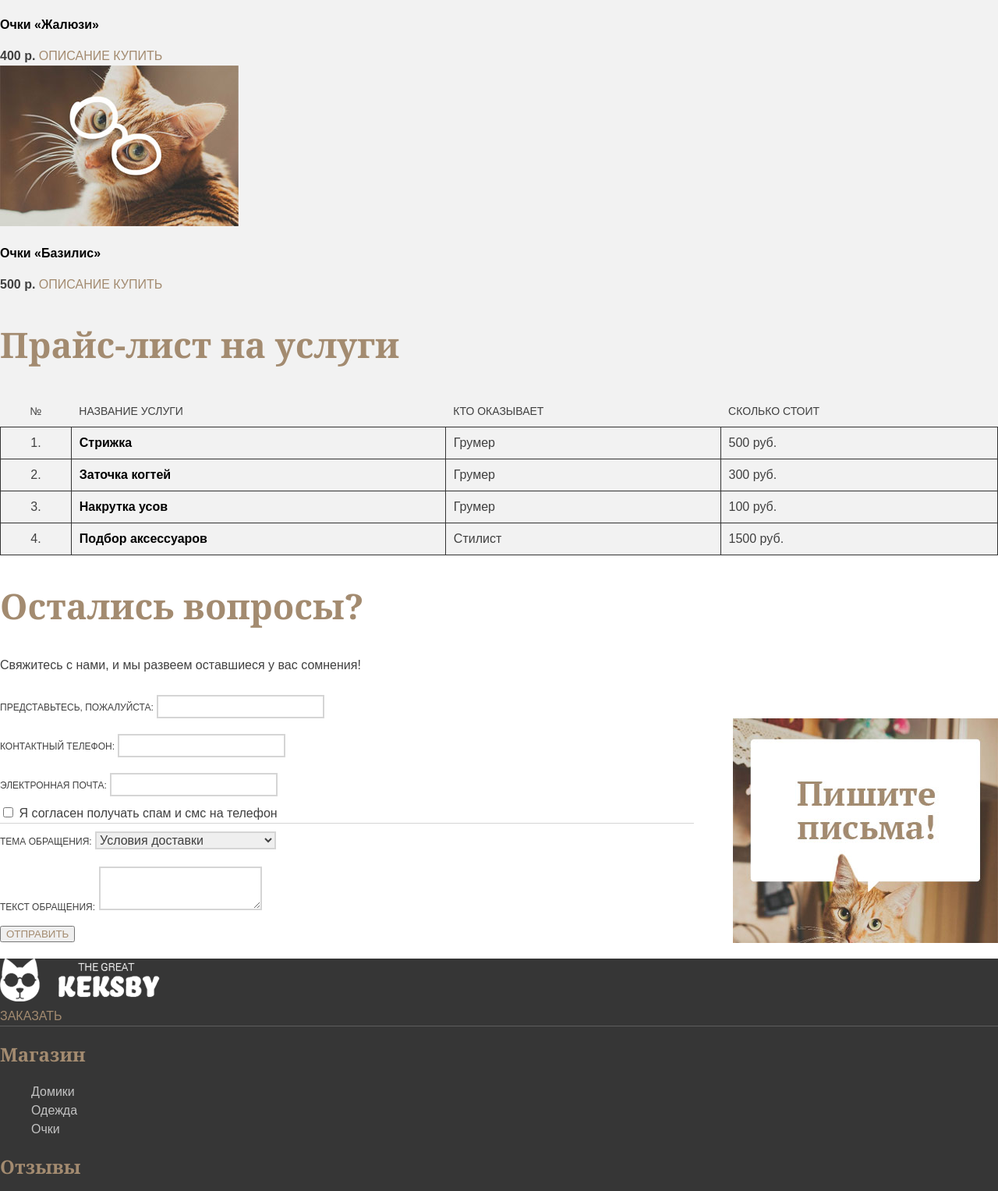
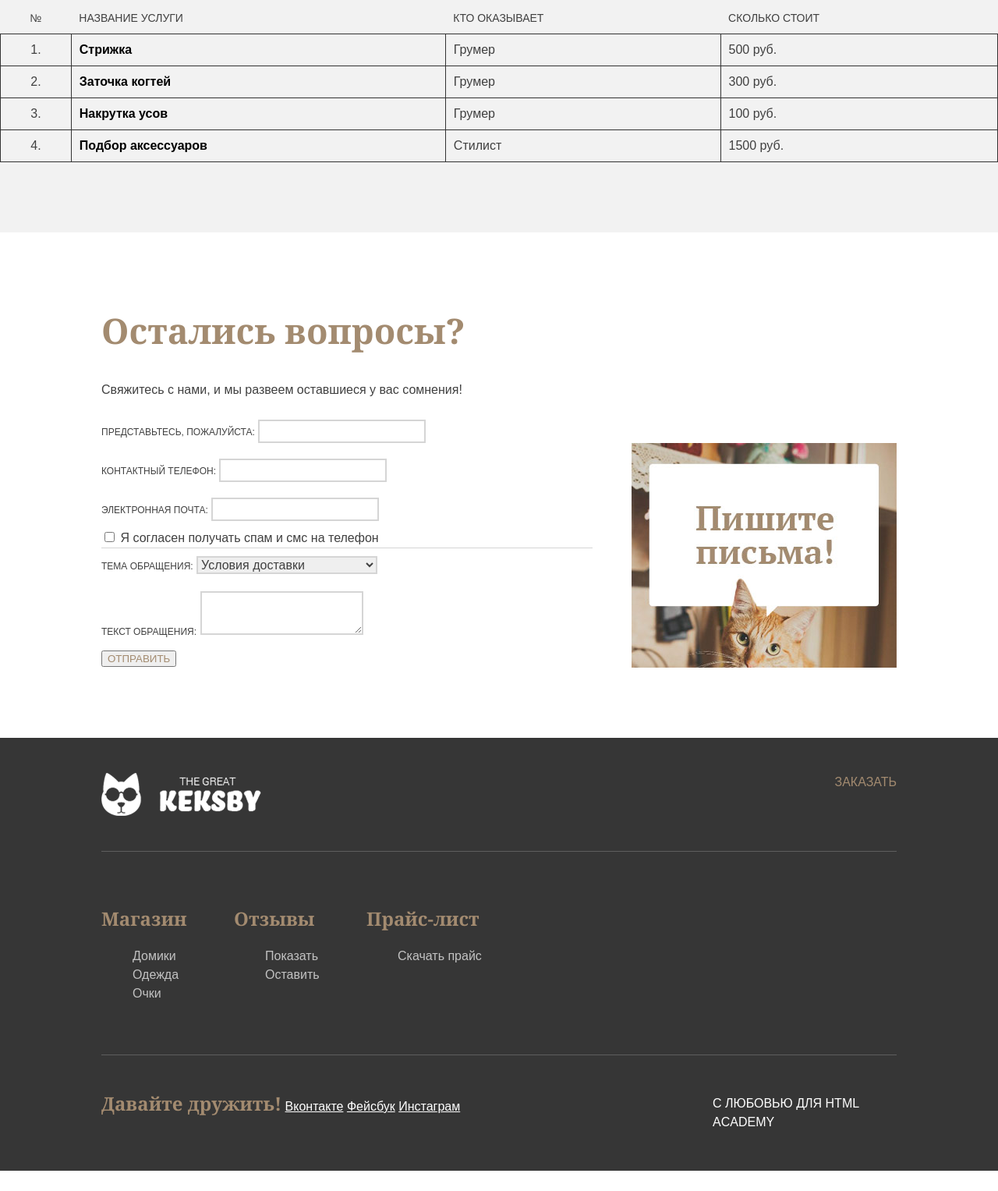
Before and after one commit to AlexKabanau/Keks, a plain HTML site: page index.html in a window 1280 px wide. Shown: the part 2713-4240 px from the top of the page at 78% size. After the commit the page ends 4214 px from the top, so only its background shows below. Drawn offline with Linux system fonts and the light colour scheme.

Commit message:
add greed to whole page

```diff
--- a/index.html
+++ b/index.html
@@ -77,9 +77,10 @@
 
 
     <div class="reviews">
+      <div class="container">
       <h2 class="section-title">Довольные коты</h2>
       <a class="btn" href="#" title="Посмотреть все отзывы">Все отзывы</a>
-      <div class="reviews-list">
+      <div class="reviews-list cleafix">
         <blockquote class="review-item">
           <p>Спасибо Кексу за давно напрашивающуюся идею! Набрал себе очков на все случаи жизни: для чтения и для вечеринки с котанами B-)</p>
           <cite class="review-author">Барсик, г. Москва</cite>
@@ -89,13 +90,15 @@
           <cite class="review-author">Мурка, г. Санкт-Петербург</cite>
         </blockquote>
       </div>
+      </div>
     </div>
 
 
     <div class="popular-and-price">
+      <div class="container">
       <h2 class="section-title">Популярные товары</h2>
       <a class="btn" href="#" title="Посмотреть все товары">Каталог</a>
-      <div class="popular-items">
+      <div class="popular-items clearfix">
         <div class="catalog-item">
           <img src="img/glasses-1.jpg" alt="очки «Классика жанра»" width="306" height="206">
           <h3>Очки «Классика жанра»</h3>
@@ -116,6 +119,7 @@
           <b>500 р.</b>
           <a class="btn" href="#">Описание</a>
           <a class="btn" href="#">Купить</a>
+        </div>
         </div>
       </div>
 
@@ -156,6 +160,7 @@
 
 
     <div class="feedback">
+      <div class="container">
       <h2 class="section-title">Остались вопросы?</h2>
       <p class="feedback-tip">Свяжитесь с нами, и мы развеем оставшиеся у вас сомнения!</p>
       <form class="feedback-form" action="/keksby-mail" method="post">
@@ -191,18 +196,19 @@
         </div>
         <input class="btn" type="submit" value="Отправить">
       </form>
+      </div>
     </div>
 
-
     <div class="page-footer">
-      <div class="footer-top">
+      <div class="container">
+      <div class="footer-top clearfix">
         <div class="footer-logo">
           <img src="img/logo.png" alt="The Great Keksby" width="205" height="55">
         </div>
-        <a class="btn" href="#">Заказать</a>
+        <a class="btn btn-quick-order" href="#">Заказать</a>
       </div>
 
-      <div class="footer-middle">
+      <div class="footer-middle clearfix">
         <div class="footer-menu">
           <h3>Магазин</h3>
           <ul>
@@ -226,7 +232,7 @@
         </div>
       </div>
 
-      <div class="footer-bottom">
+      <div class="footer-bottom clearfix">
         <div class="footer-social">
           <b>Давайте дружить!</b>
           <a class="social-btn" href="https://vk.com/htmlacademy">Вконтакте</a>
@@ -239,6 +245,7 @@
         </div>
       </div>
     </div>
+    </div>
 
   </body>
 </html>
--- a/style.css
+++ b/style.css
@@ -158,6 +158,8 @@ body {
   background-color: #f2f2f2;
 }
 
+
+
 .cat-reference dt{
   margin: 0;
   margin-bottom: 10px;
@@ -211,7 +213,18 @@ body {
   color: rgba(141, 116, 90, 0.3);
 }
 
+.reviews {
+  padding-top: 70px;
+  padding-bottom: 90px;
+}
+
 .review-item {
+  float: left;
+  width: 377px;
+  margin: 0;
+  margin-right: 80px;
+  padding: 0;
+  padding-left: 50px;
   border-left: 3px solid #a38b70;
 }
 
@@ -221,7 +234,28 @@ body {
 }
 
 .popular-and-price {
+  padding-top: 70px;
+  padding-bottom: 90px;
   background-color: #f2f2f2;
+}
+
+.popular-items {
+  margin-bottom: 50px;
+}
+
+.catalog-item {
+  float: left;
+  width: 308px;
+  margin-right: 48px;
+}
+
+.catalog-item:last-child {
+  margin-right: 0;
+}
+
+.catalog-item img {
+  max-width: 100%;
+  height: auto;
 }
 
 .catalog-item h3 {
@@ -260,7 +294,14 @@ body {
   color: #000000;
 }
 
+.feedback {
+  padding-top: 60px;
+  padding-bottom: 70px;
+}
+
 .feedback-form {
+  width: 630px;
+  padding-right: 390px;
   background-image: url("img/write.jpg");
   background-repeat: no-repeat;
   background-position: 100% 40px;
@@ -300,12 +341,34 @@ body {
 }
 
 .page-footer {
-  margin-top: 20px;
+  padding-top: 45px;
+  padding-bottom: 50px;
+}
+
+.footer-top {
+  margin-bottom: 45px;
+}
+
+.footer-logo {
+  float: left;
+  width: 205px;
+  height: 55px;
+}
+
+.footer-middle {
+  margin-bottom: 50px;
+  padding-top: 50px;
 }
 
 .footer-middle,
 .footer-bottom {
   border-top: 1px solid #5e5e5e;
+}
+
+.footer-menu {
+  float: left;
+  width: 150px;
+  margin-right: 20px;
 }
 
 .footer-menu h3 {
@@ -332,6 +395,15 @@ body {
   color: rgba(255, 255, 255, 0.3);
 }
 
+.footer-bottom {
+  padding-top: 50px;
+}
+
+.footer-social {
+  float: left;
+  width: 490px;
+}
+
 .footer-social b {
   font-weight: bold;
   font-size: 24px;
@@ -341,6 +413,8 @@ body {
 .footer-copyright {
   color: #ffffff;
   text-transform: uppercase;
+  float: right;
+  width: 236px;
 }
 .footer-copyright a{
   color: #ffffff;
```
